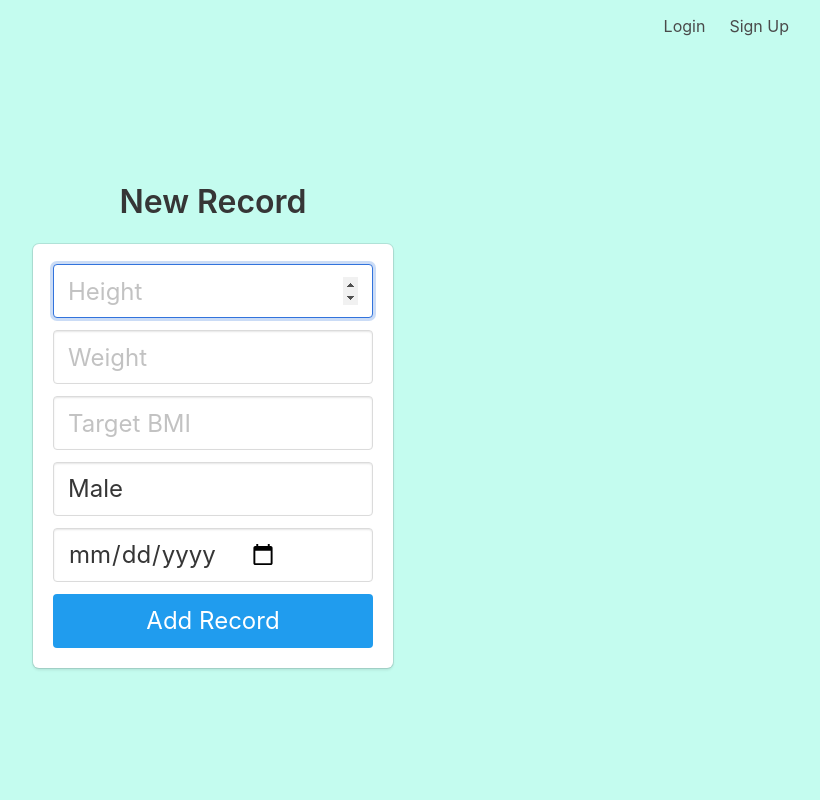
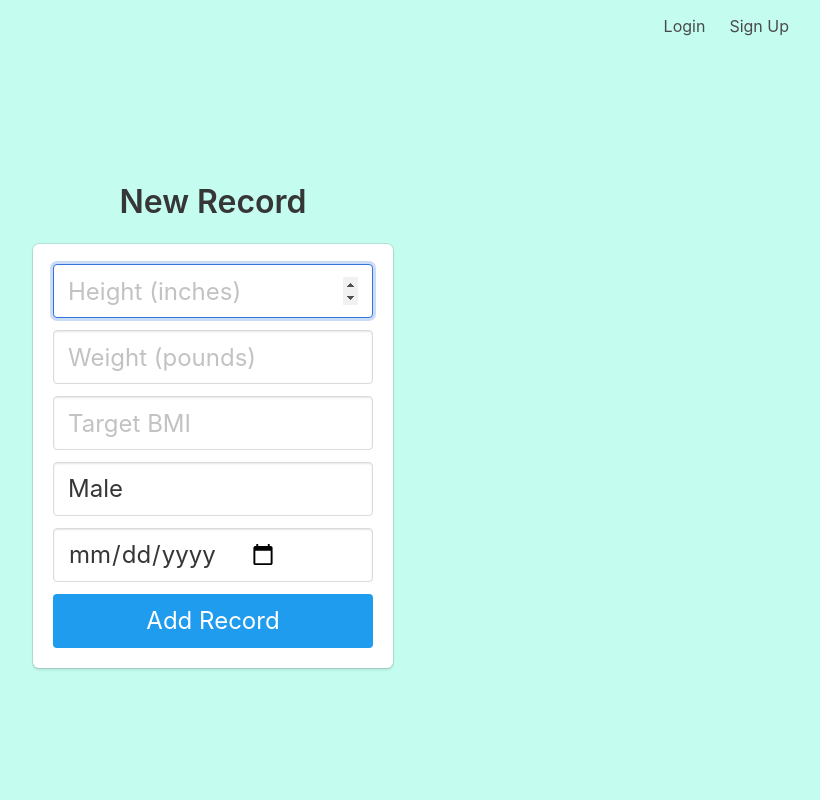
Before and after one commit to sali979/BMI-Project-Final, a Flask app: page /new in a window 1280 px wide. Shown: the whole page, without its empty margins (427-1247 px from the left). Run offline with Flask 2, Linux system fonts and the light colour scheme.

Commit message:
BMI Web App

```diff
--- a/BMI_flask (Web application, but not enough tests)/__init__.py
+++ b/BMI_flask (Web application, but not enough tests)/__init__.py
@@ -8,7 +8,7 @@ db = SQLAlchemy()
 
 def create_app():
     app = Flask(__name__)  # creates the Flask instance, __name__ is the name of the current Python module
-    app.config['SECRET_KEY'] = 'Your secret-key-goes-here'  # it is used by Flask and extensions to keep data safe
+    app.config['SECRET_KEY'] = 'Secret-key'  # it is used by Flask and extensions to keep data safe
     app.config[
         'SQLALCHEMY_DATABASE_URI'] = 'sqlite:///db.sqlite'  # it is the path where the SQLite database file will be
     # saved
--- a/BMI_flask (Web application, but not enough tests)/services/bmi_calculator.py
+++ b/BMI_flask (Web application, but not enough tests)/services/bmi_calculator.py
@@ -1,9 +1,10 @@
 def bmi_score(height: float, weight: float) -> float:
     # always provide credit for the source of any calculation
     # https://www.cdc.gov/nccdphp/dnpao/growthcharts/training/bmiage/page5_1.html
-    # Formula: weight (lb) / [height (in)]2 x 703
+    # https://www.medicalnewstoday.com/articles/255712
+    # Formula: weight (lb) / [height (in)]2 x 5734
 
-    return round((weight / (height ** 2) * 703), 2)
+    return round((weight / (height ** 2.5) * 5734), 2)
 
 
 def bmi_category(score):
--- a/BMI_flask (Web application, but not enough tests)/templates/create.html
+++ b/BMI_flask (Web application, but not enough tests)/templates/create.html
@@ -15,13 +15,13 @@
         <form method="POST" action="/new">
             <div class="field">
                 <div class="control">
-                    <input class="input is-large" type="number" name="height" placeholder="Height" autofocus="">
+                    <input class="input is-large" type="number" name="height" placeholder="Height (inches)" autofocus="">
                 </div>
             </div>
 
             <div class="field">
                 <div class="control">
-                    <input class="input is-large" type="number" name="weight" placeholder="Weight" autofocus="">
+                    <input class="input is-large" type="number" name="weight" placeholder="Weight (pounds)" autofocus="">
                 </div>
             </div>
             <div class="field">
```
Also changed, not shown: BMI_flask (Web application, but not enough tests)/services/recommendation.py (+1 -8 lines), BMI_flask (Web application, but not enough tests)/README.md, README.MD.
